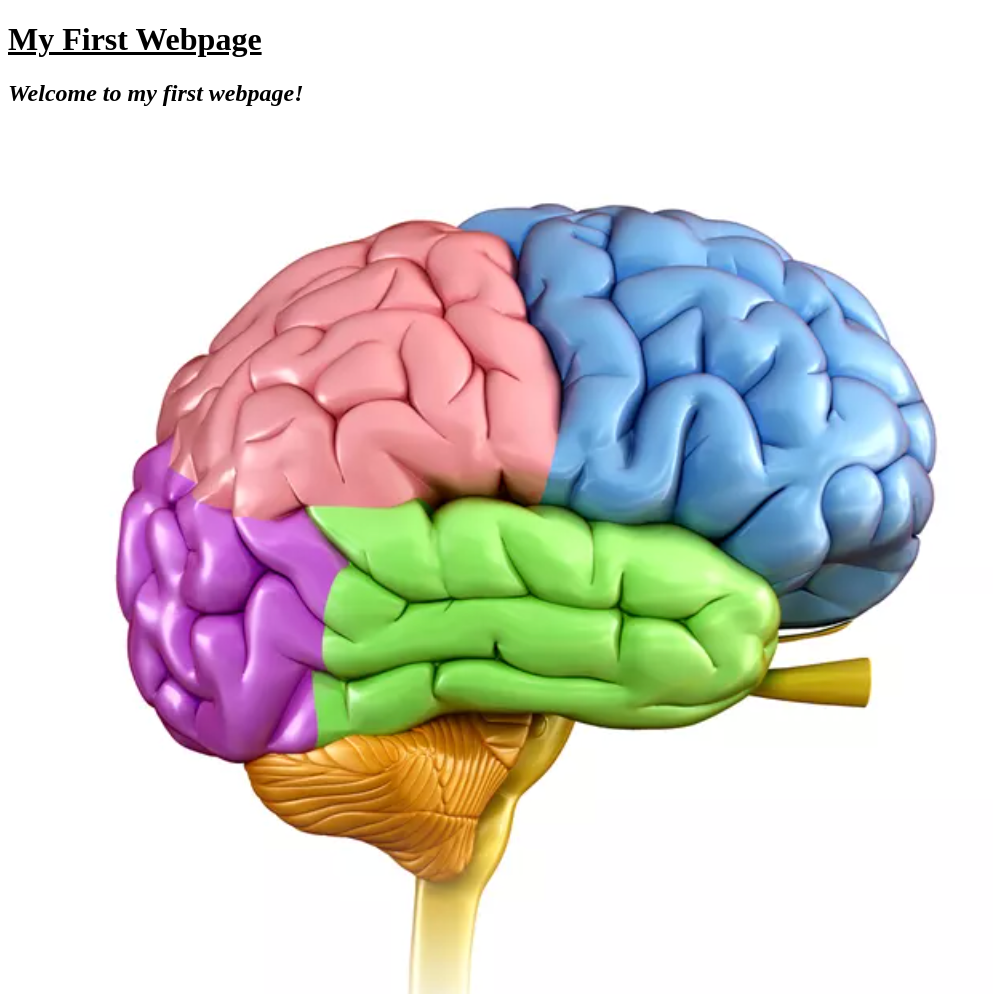
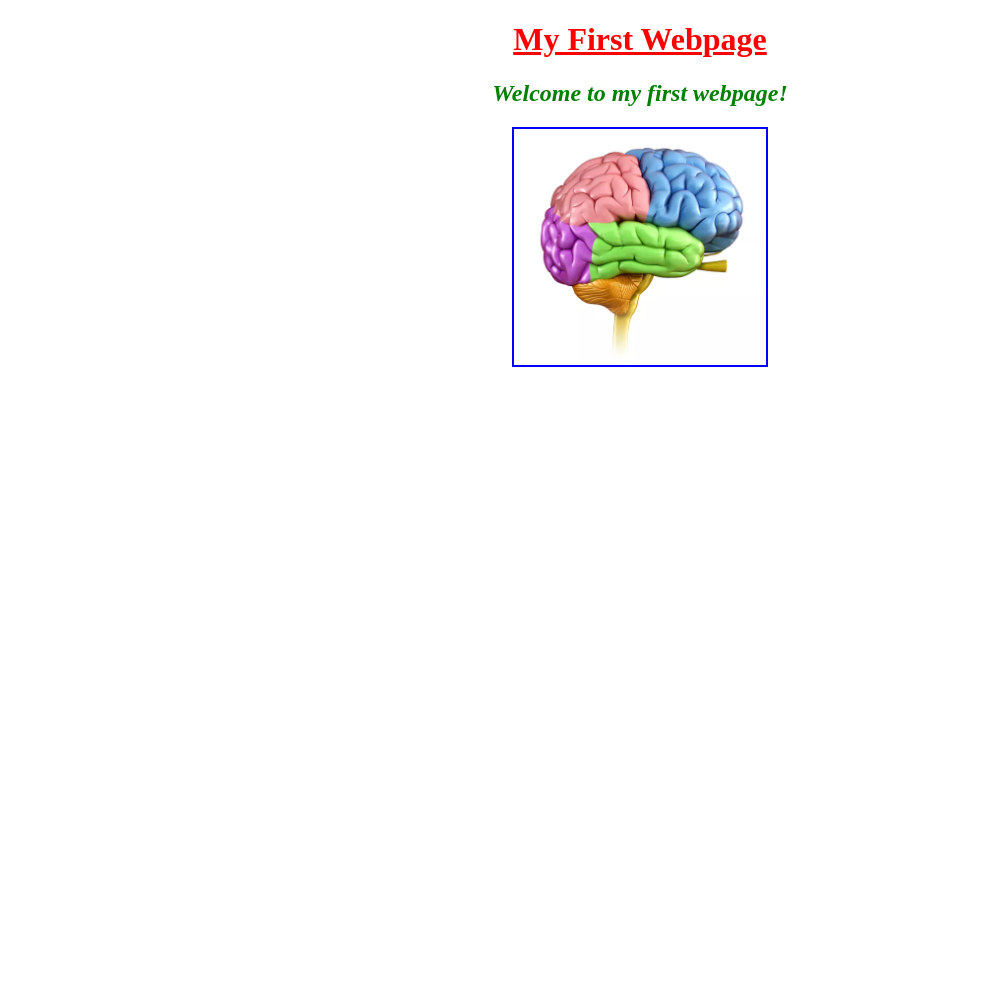
Before and after one commit to sgsimoes/first-webpage, a plain HTML site: page index.html in a window 1280 px wide. Shown: the top 994 px of the page, without its empty margins (0-993 px from the left). After the commit the page ends 800 px from the top, so only its background shows below. Drawn offline with Linux system fonts and the light colour scheme.

Commit message:
More styling

```diff
--- a/index.html
+++ b/index.html
@@ -2,6 +2,7 @@
 <html>
     <head>
         <title> Stephen Simoes's Webpage </title>
+        <link rel="stylesheet" href="styling.css">
     </head>
     <body>
         <h1><u>My First Webpage</u></h1>
--- /dev/null
+++ b/styling.css
@@ -0,0 +1,19 @@
+body {
+    text-align: center; /* Center-align the content */
+}
+
+h1 {
+    color: red; /*Set heading color to red */
+}
+
+h2 {
+    color: green; /* Set subheading color to green */
+}
+
+img {
+    display: block; /* Make the image a block element */
+    margin: 0 auto; /* Center-align the image */
+    border: 2px solid blue; /* Add a blue border around the image */
+    height: 20%;
+    width: 20%;
+}
```
